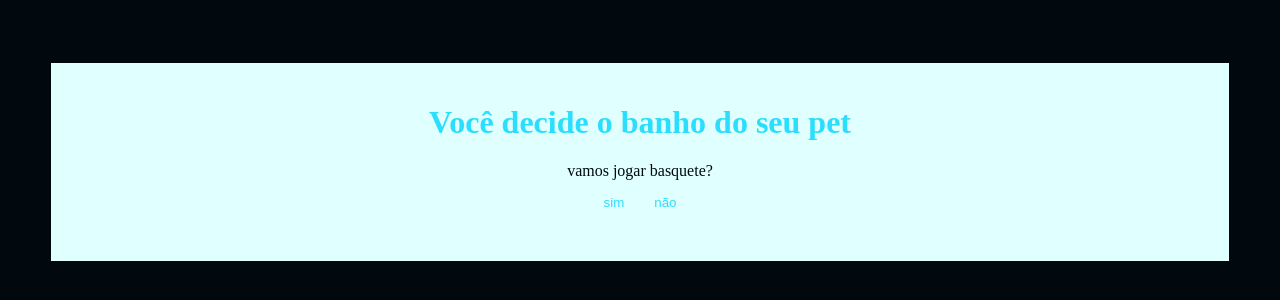
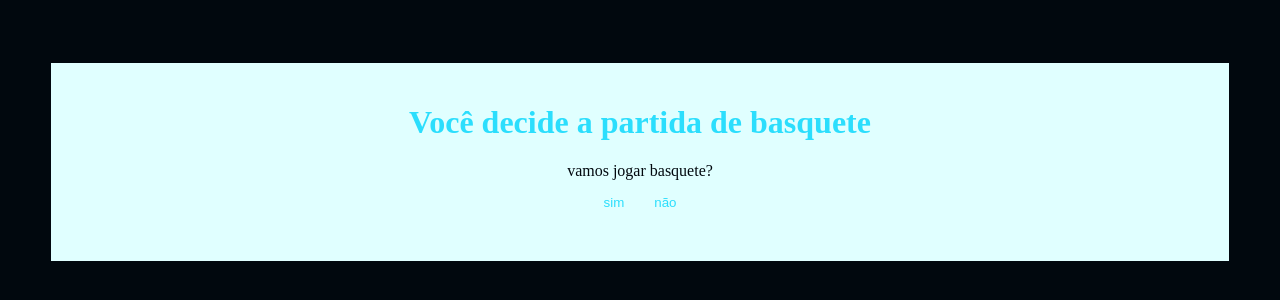
Before and after one commit to gabrielzinho16/projeto-3, a plain HTML site: page index.html in a window 1280 px wide. Shown: the part 246-546 px from the top of the page. Drawn offline with Linux system fonts and the light colour scheme.

Commit message:
Update index.html

```diff
--- a/index.html
+++ b/index.html
@@ -4,11 +4,11 @@
     <meta charset="UTF-8">
     <meta name="viewport" content="width=device-width, initial-scale=1.0">
     <link rel="stylesheet" href="style.css">
-    <title>Você decide o banho do seu pet</title>
+    <title>Você decide a partida de basquete</title>
 </head>
 <body>
     <div class="caixa-principal">
-        <h1>Você decide o banho do seu pet</h1>
+        <h1>Você decide a partida de basquete</h1>
         <div class="caixa-perguntas"></div>
         <div class="caixa-alternativas"></div>
         <div class="caixa-resultado"></div>
```
